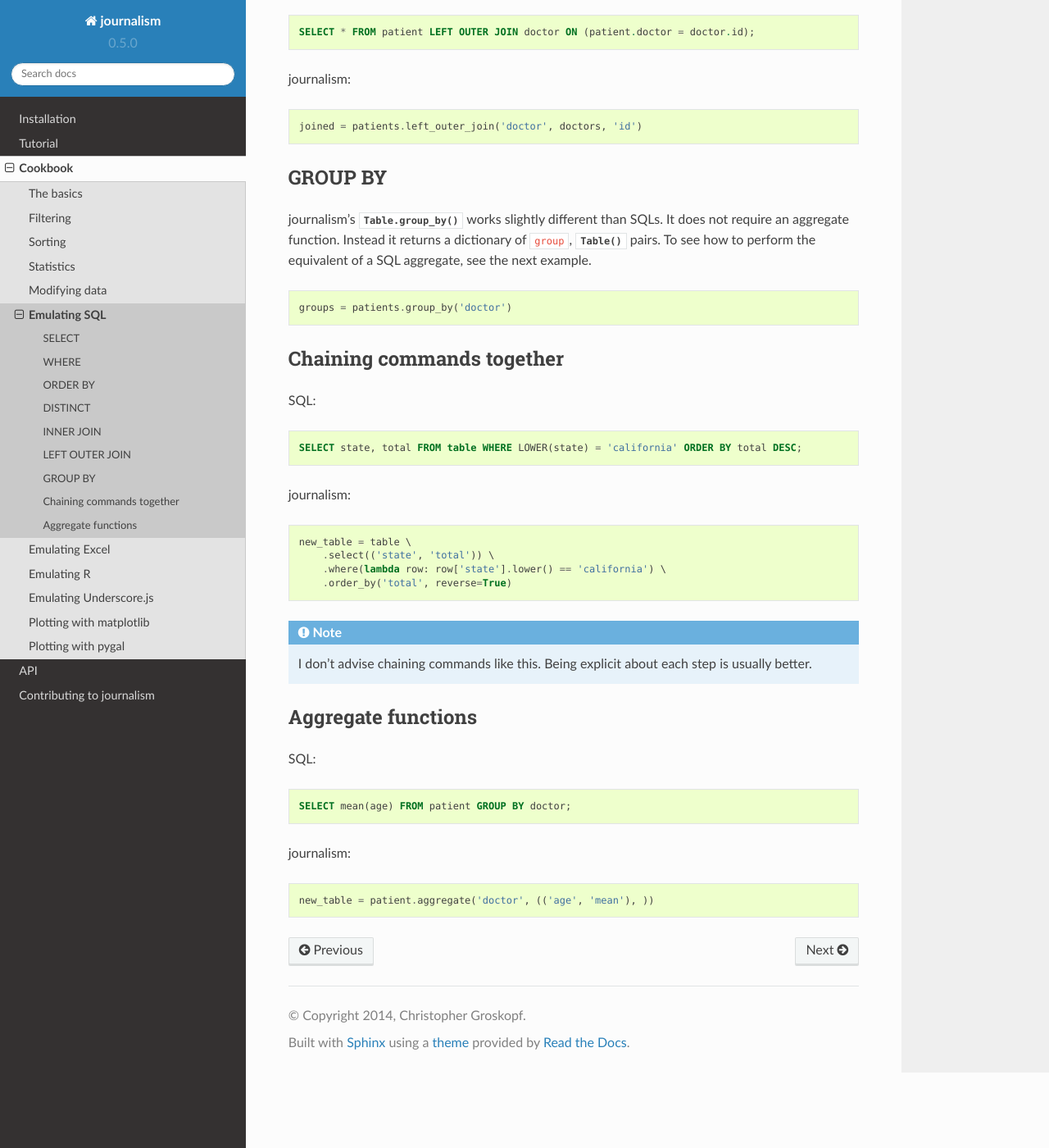
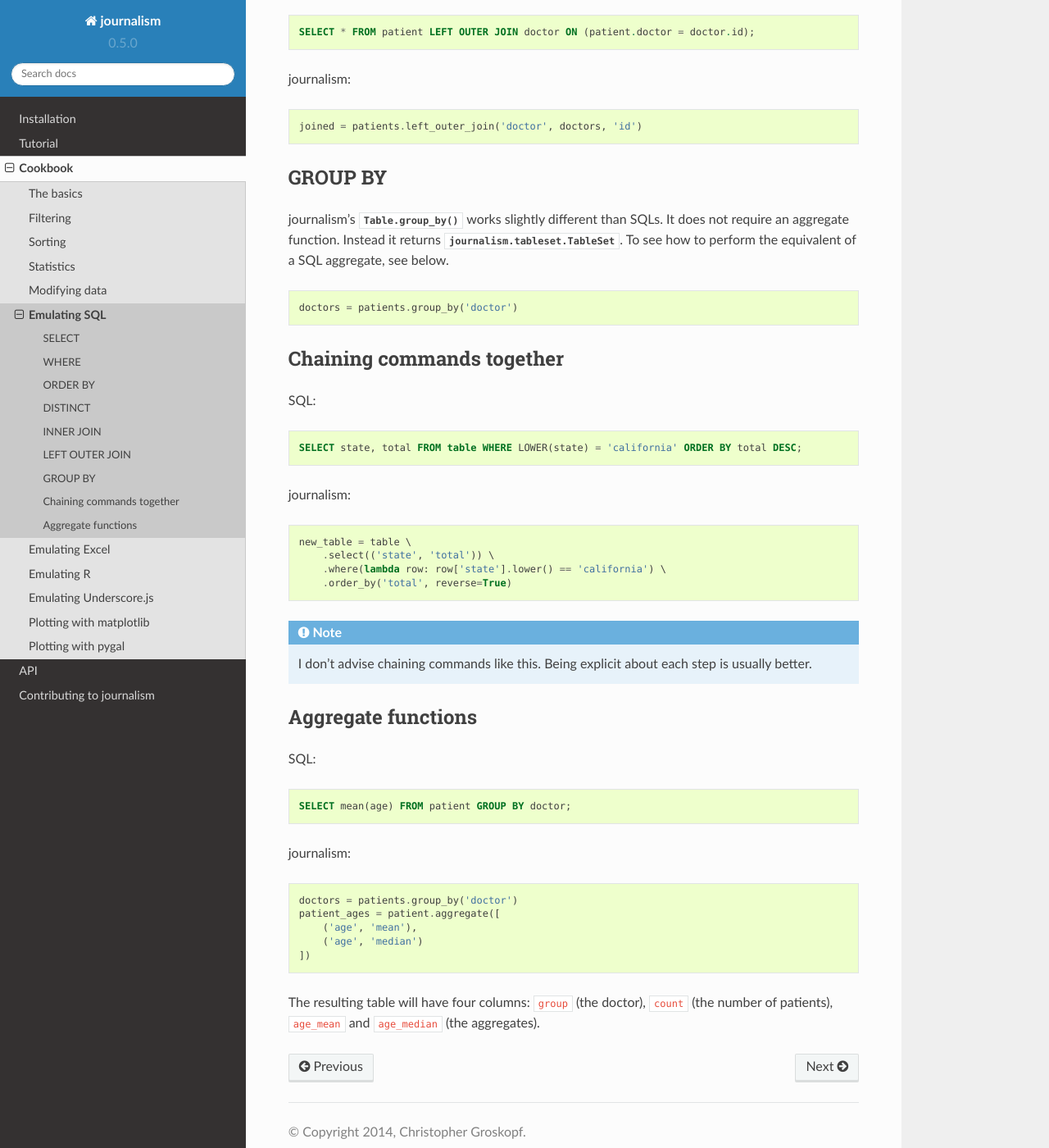
Before and after one commit to wireservice/agate, a Sphinx documentation site: the page built from docs/cookbook/sql.rst, in a window 1280 px wide and 1400 px high, scrolled down 2031 px. Shown: the whole window at 82% size. Built offline with Sphinx 7.4.7 and the Read the Docs theme 2.0.0, drawn with Linux system fonts in a browser that asks for light colours.

Commit message:
Update cookbook with TableSet changes. Closes #143.

```diff
--- a/docs/cookbook/r.rst
+++ b/docs/cookbook/r.rst
@@ -15,4 +15,7 @@
 
 .. code-block:: python
 
-    aggregates = employees..aggregate('job', (( 'salary', 'mean'), ))
+    jobs = employees.group_by('job')
+    aggregates = jobs.aggregate([
+        ( 'salary', 'mean')
+    ])
--- a/docs/cookbook/sql.rst
+++ b/docs/cookbook/sql.rst
@@ -107,11 +107,11 @@
 GROUP BY
 ========
 
-journalism's :meth:`.Table.group_by` works slightly different than SQLs. It does not require an aggregate function. Instead it returns a dictionary of :code:`group`, :meth:`.Table` pairs. To see how to perform the equivalent of a SQL aggregate, see the next example.
+journalism's :meth:`.Table.group_by` works slightly different than SQLs. It does not require an aggregate function. Instead it returns :py:class:`journalism.tableset.TableSet`. To see how to perform the equivalent of a SQL aggregate, see below.
 
 .. code-block:: python
 
-    groups = patients.group_by('doctor')
+    doctors = patients.group_by('doctor')
 
 Chaining commands together
 ==========================
@@ -148,4 +148,10 @@
 
 .. code-block:: python
 
-    new_table = patient.aggregate('doctor', (('age', 'mean'), ))
+    doctors = patients.group_by('doctor')
+    patient_ages = patient.aggregate([
+        ('age', 'mean'),
+        ('age', 'median')
+    ])
+
+The resulting table will have four columns: ``group`` (the doctor), ``count`` (the number of patients), ``age_mean`` and ``age_median`` (the aggregates).
```
Also changed, not shown: docs/cookbook/excel.rst (+7 -3 lines), docs/cookbook/statistics.rst (+6 -2 lines).
